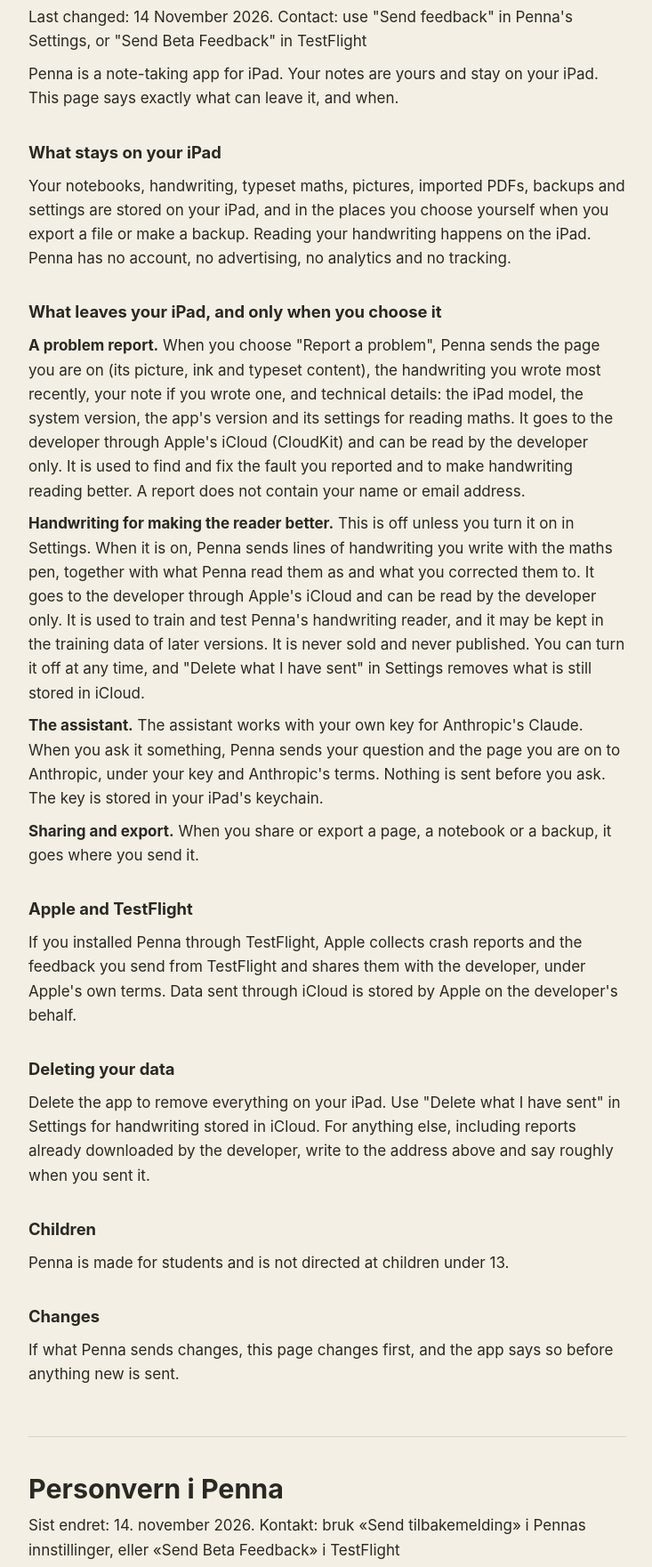
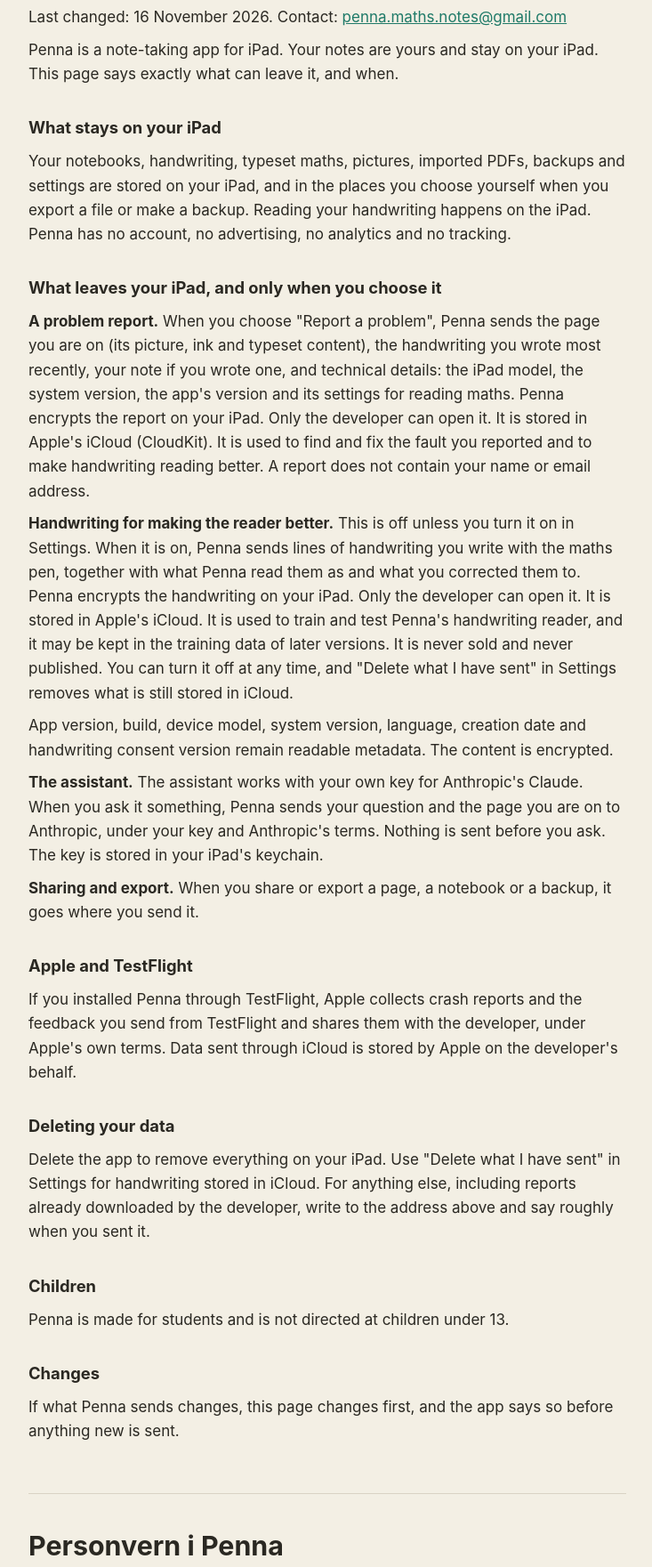
Before and after one commit to JonasW04/penna-privacy, a plain HTML site: page index.html in a window 1280 px wide. Shown: the part 139-1900 px from the top of the page at 89% size, without its empty margins (272-1005 px from the left). Drawn offline with Linux system fonts and the light colour scheme.

Commit message:
Encryption wording and the contact address

```diff
--- a/index.html
+++ b/index.html
@@ -22,13 +22,14 @@ a { color:var(--accent); }
 <nav><a href="#en">English</a> · <a href="#nb">Norsk</a></nav>
 <section id="en" lang="en">
 <h1>Penna privacy policy</h1>
-<p>Last changed: 14 November 2026. Contact: use "Send feedback" in Penna's Settings, or "Send Beta Feedback" in TestFlight</p>
+<p>Last changed: 16 November 2026. Contact: <a href="mailto:penna.maths.notes@gmail.com">penna.maths.notes@gmail.com</a></p>
 <p>Penna is a note-taking app for iPad. Your notes are yours and stay on your iPad. This page says exactly what can leave it, and when.</p>
 <h2>What stays on your iPad</h2>
 <p>Your notebooks, handwriting, typeset maths, pictures, imported PDFs, backups and settings are stored on your iPad, and in the places you choose yourself when you export a file or make a backup. Reading your handwriting happens on the iPad. Penna has no account, no advertising, no analytics and no tracking.</p>
 <h2>What leaves your iPad, and only when you choose it</h2>
-<p><strong>A problem report.</strong> When you choose "Report a problem", Penna sends the page you are on (its picture, ink and typeset content), the handwriting you wrote most recently, your note if you wrote one, and technical details: the iPad model, the system version, the app's version and its settings for reading maths. It goes to the developer through Apple's iCloud (CloudKit) and can be read by the developer only. It is used to find and fix the fault you reported and to make handwriting reading better. A report does not contain your name or email address.</p>
-<p><strong>Handwriting for making the reader better.</strong> This is off unless you turn it on in Settings. When it is on, Penna sends lines of handwriting you write with the maths pen, together with what Penna read them as and what you corrected them to. It goes to the developer through Apple's iCloud and can be read by the developer only. It is used to train and test Penna's handwriting reader, and it may be kept in the training data of later versions. It is never sold and never published. You can turn it off at any time, and "Delete what I have sent" in Settings removes what is still stored in iCloud.</p>
+<p><strong>A problem report.</strong> When you choose "Report a problem", Penna sends the page you are on (its picture, ink and typeset content), the handwriting you wrote most recently, your note if you wrote one, and technical details: the iPad model, the system version, the app's version and its settings for reading maths. Penna encrypts the report on your iPad. Only the developer can open it. It is stored in Apple's iCloud (CloudKit). It is used to find and fix the fault you reported and to make handwriting reading better. A report does not contain your name or email address.</p>
+<p><strong>Handwriting for making the reader better.</strong> This is off unless you turn it on in Settings. When it is on, Penna sends lines of handwriting you write with the maths pen, together with what Penna read them as and what you corrected them to. Penna encrypts the handwriting on your iPad. Only the developer can open it. It is stored in Apple's iCloud. It is used to train and test Penna's handwriting reader, and it may be kept in the training data of later versions. It is never sold and never published. You can turn it off at any time, and "Delete what I have sent" in Settings removes what is still stored in iCloud.</p>
+<p>App version, build, device model, system version, language, creation date and handwriting consent version remain readable metadata. The content is encrypted.</p>
 <p><strong>The assistant.</strong> The assistant works with your own key for Anthropic's Claude. When you ask it something, Penna sends your question and the page you are on to Anthropic, under your key and Anthropic's terms. Nothing is sent before you ask. The key is stored in your iPad's keychain.</p>
 <p><strong>Sharing and export.</strong> When you share or export a page, a notebook or a backup, it goes where you send it.</p>
 <h2>Apple and TestFlight</h2>
@@ -42,13 +43,14 @@ a { color:var(--accent); }
 </section>
 <section id="nb" lang="nb">
 <h1>Personvern i Penna</h1>
-<p>Sist endret: 14. november 2026. Kontakt: bruk «Send tilbakemelding» i Pennas innstillinger, eller «Send Beta Feedback» i TestFlight</p>
+<p>Sist endret: 16. november 2026. Kontakt: <a href="mailto:penna.maths.notes@gmail.com">penna.maths.notes@gmail.com</a></p>
 <p>Penna er en notatapp for iPad. Notatene dine er dine og blir på iPaden din. Her står nøyaktig hva som kan forlate den, og når.</p>
 <h2>Det som blir på iPaden</h2>
 <p>Notatbøker, håndskrift, satt matematikk, bilder, importerte PDF-er, sikkerhetskopier og innstillinger lagres på iPaden din, og der du selv velger når du eksporterer en fil eller tar en sikkerhetskopi. Håndskriften leses på iPaden. Penna har ingen konto, ingen reklame, ingen analyse og ingen sporing.</p>
 <h2>Det som forlater iPaden, og bare når du velger det</h2>
-<p><strong>En feilrapport.</strong> Når du velger «Rapporter et problem», sender Penna siden du er på (bildet, blekket og det satte innholdet), det du skrev sist for hånd, notatet ditt hvis du skrev et, og tekniske opplysninger: iPad-modellen, systemversjonen, appversjonen og innstillingene for lesing av matematikk. Rapporten går til utvikleren gjennom Apples iCloud (CloudKit) og kan bare leses av utvikleren. Den brukes til å finne og rette feilen du meldte, og til å gjøre lesingen av håndskrift bedre. En rapport inneholder ikke navnet eller e-postadressen din.</p>
-<p><strong>Håndskrift som gjør leseren bedre.</strong> Dette er av til du slår det på i Innstillinger. Når det er på, sender Penna linjer du skriver med mattepennen, sammen med hva Penna leste dem som og hva du rettet dem til. Det går til utvikleren gjennom Apples iCloud og kan bare leses av utvikleren. Det brukes til å trene og teste Pennas håndskriftleser, og kan bli værende i treningsdataene til senere versjoner. Det selges aldri og publiseres aldri. Du kan slå det av når som helst, og «Slett det jeg har sendt» i Innstillinger fjerner det som fortsatt ligger i iCloud.</p>
+<p><strong>En feilrapport.</strong> Når du velger «Rapporter et problem», sender Penna siden du er på (bildet, blekket og det satte innholdet), det du skrev sist for hånd, notatet ditt hvis du skrev et, og tekniske opplysninger: iPad-modellen, systemversjonen, appversjonen og innstillingene for lesing av matematikk. Penna krypterer rapporten på iPaden din. Bare utvikleren kan åpne den. Den lagres i Apples iCloud (CloudKit). Den brukes til å finne og rette feilen du meldte, og til å gjøre lesingen av håndskrift bedre. En rapport inneholder ikke navnet eller e-postadressen din.</p>
+<p><strong>Håndskrift som gjør leseren bedre.</strong> Dette er av til du slår det på i Innstillinger. Når det er på, sender Penna linjer du skriver med mattepennen, sammen med hva Penna leste dem som og hva du rettet dem til. Penna krypterer håndskriften på iPaden din. Bare utvikleren kan åpne den. Den lagres i Apples iCloud. Det brukes til å trene og teste Pennas håndskriftleser, og kan bli værende i treningsdataene til senere versjoner. Det selges aldri og publiseres aldri. Du kan slå det av når som helst, og «Slett det jeg har sendt» i Innstillinger fjerner det som fortsatt ligger i iCloud.</p>
+<p>Appversjon, byggnummer, enhetsmodell, systemversjon, språk, opprettelsesdato og samtykkeversjon for håndskrift er lesbare metadata. Innholdet er kryptert.</p>
 <p><strong>Assistenten.</strong> Assistenten bruker din egen nøkkel til Anthropics Claude. Når du spør den om noe, sender Penna spørsmålet og siden du er på til Anthropic, med din nøkkel og etter Anthropics vilkår. Ingenting sendes før du spør. Nøkkelen lagres i nøkkelringen på iPaden.</p>
 <p><strong>Deling og eksport.</strong> Når du deler eller eksporterer en side, en notatbok eller en sikkerhetskopi, går den dit du sender den.</p>
 <h2>Apple og TestFlight</h2>
```
